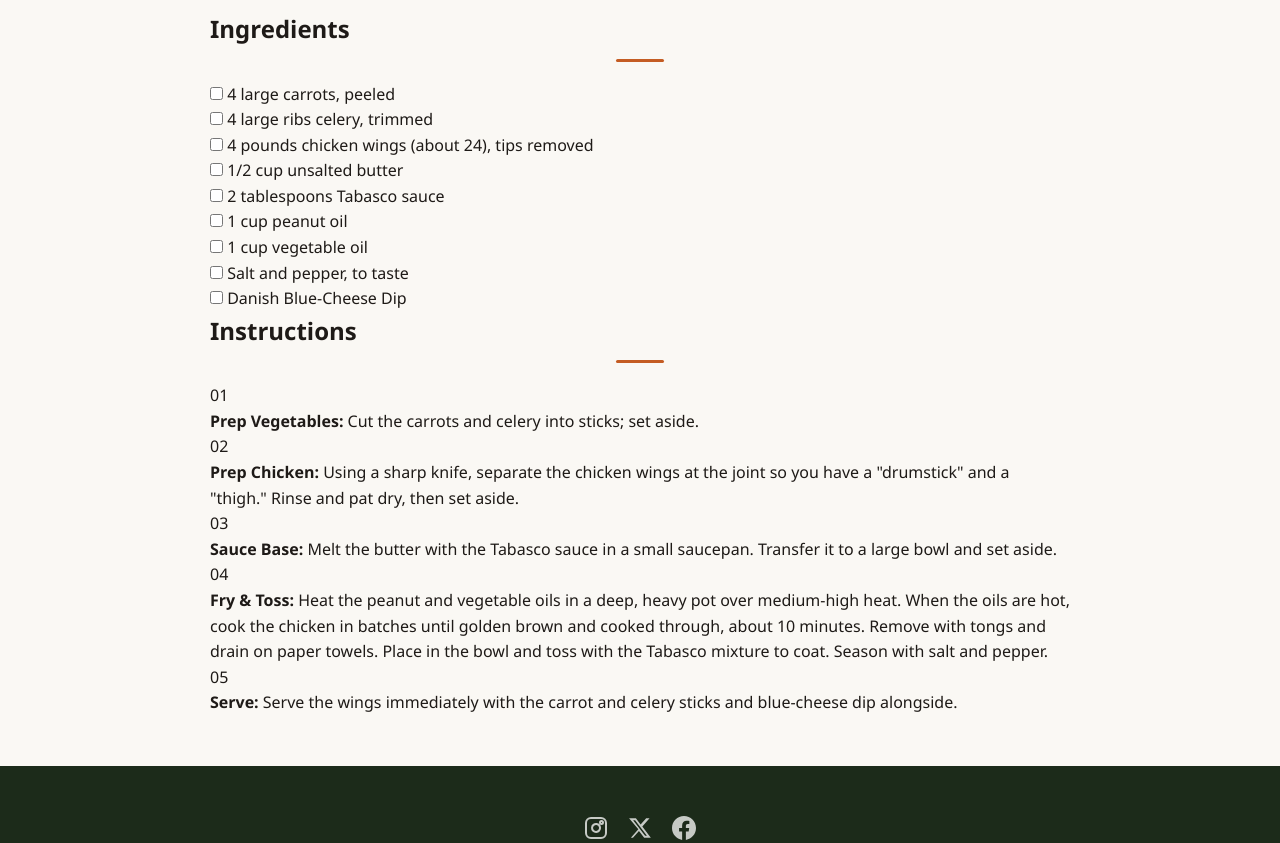
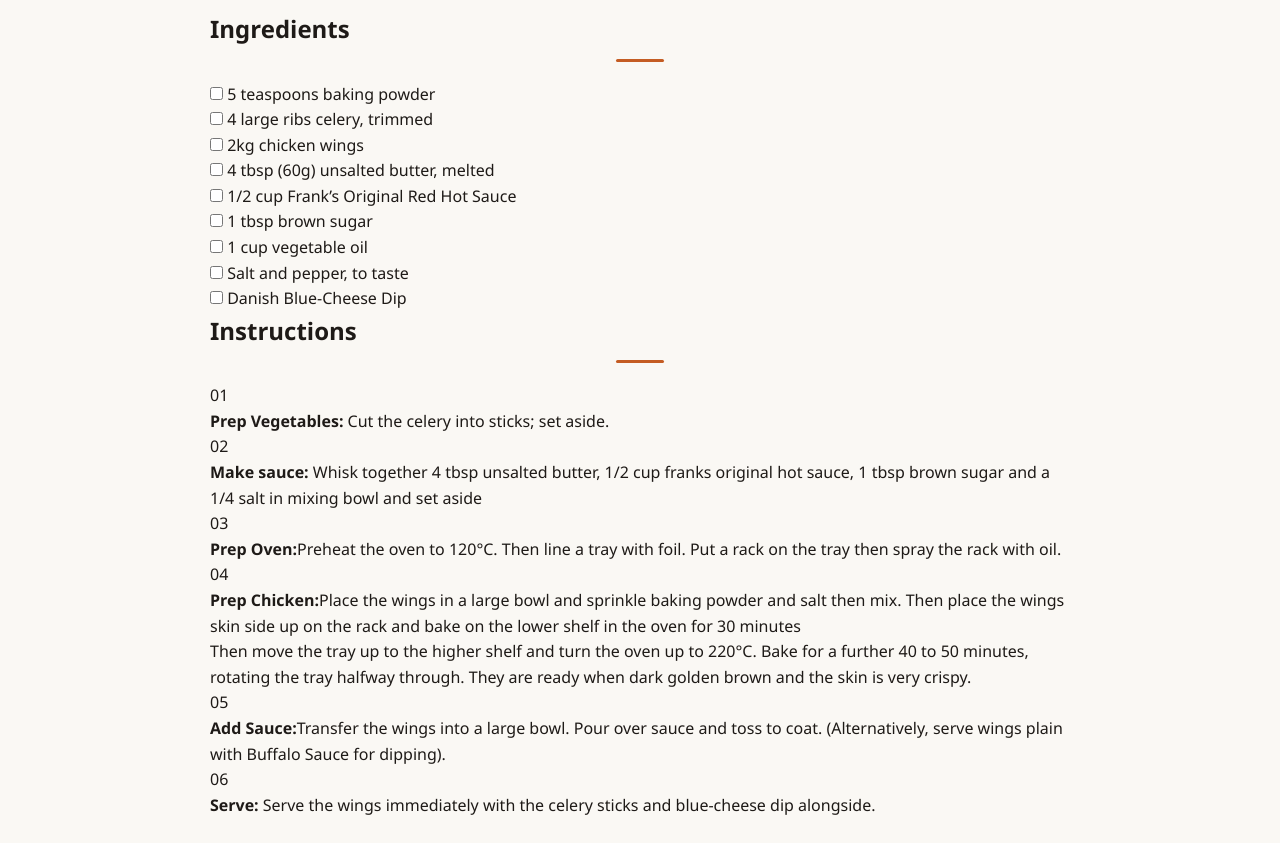
Before and after one commit to code-by-panashe-sanyanga/WHATS-FOR-DINNER, a plain HTML site: page frontend/countries/american/buffalo-wings.html in a window 1280 px wide. Shown: the part 780-1623 px from the top of the page. Drawn offline with Linux system fonts and the light colour scheme.

Commit message:
Update buffalo-wings.html
Changed and fixed some of the buffalo wings

```diff
--- a/frontend/countries/american/buffalo-wings.html
+++ b/frontend/countries/american/buffalo-wings.html
@@ -45,12 +45,12 @@
           <div class="ingredients-list">
               <h2 class="section-title" style="text-align: left; font-size: 1.5rem; margin-bottom: 20px;">Ingredients</h2>
               <ul style="list-style: none; padding: 0;">
-                  <li class="recipe-step-item"><input type="checkbox"> 4 large carrots, peeled</li>
+                  <li class="recipe-step-item"><input type="checkbox"> 5 teaspoons baking powder</li>
                   <li class="recipe-step-item"><input type="checkbox"> 4 large ribs celery, trimmed</li>
-                  <li class="recipe-step-item"><input type="checkbox"> 4 pounds chicken wings (about 24), tips removed</li>
-                  <li class="recipe-step-item"><input type="checkbox"> 1/2 cup unsalted butter</li>
-                  <li class="recipe-step-item"><input type="checkbox"> 2 tablespoons Tabasco sauce</li>
-                  <li class="recipe-step-item"><input type="checkbox"> 1 cup peanut oil</li>
+                  <li class="recipe-step-item"><input type="checkbox"> 2kg chicken wings</li>
+                  <li class="recipe-step-item"><input type="checkbox"> 4 tbsp (60g) unsalted butter, melted</li>
+                  <li class="recipe-step-item"><input type="checkbox"> 1/2 cup Frank’s Original Red Hot Sauce </li>
+                  <li class="recipe-step-item"><input type="checkbox"> 1 tbsp brown sugar</li>
                   <li class="recipe-step-item"><input type="checkbox"> 1 cup vegetable oil</li>
                   <li class="recipe-step-item"><input type="checkbox"> Salt and pepper, to taste</li>
                   <li class="recipe-step-item"><input type="checkbox"> Danish Blue-Cheese Dip</li>
@@ -62,27 +62,33 @@
 
               <div class="instruction-step">
                   <span class="step-label">01</span>
-                  <p><strong>Prep Vegetables:</strong> Cut the carrots and celery into sticks; set aside.</p>
+                  <p><strong>Prep Vegetables:</strong> Cut the celery into sticks; set aside.</p>
               </div>
 
-              <div class="instruction-step">
+             <div class="instruction-step">
                   <span class="step-label">02</span>
-                  <p><strong>Prep Chicken:</strong> Using a sharp knife, separate the chicken wings at the joint so you have a "drumstick" and a "thigh." Rinse and pat dry, then set aside.</p>
+                  <p><strong>Make sauce:</strong> Whisk together 4 tbsp unsalted butter, 1/2 cup franks original hot sauce, 1 tbsp brown sugar and a 1/4 salt in mixing bowl and set aside</p>
               </div>
 
               <div class="instruction-step">
                   <span class="step-label">03</span>
-                  <p><strong>Sauce Base:</strong> Melt the butter with the Tabasco sauce in a small saucepan. Transfer it to a large bowl and set aside.</p>
+                  <p><strong>Prep Oven:</strong>Preheat the oven to 120°C. Then line a tray with foil. Put a rack on the tray then spray the rack with oil.</p>
               </div>
 
               <div class="instruction-step">
                   <span class="step-label">04</span>
-                  <p><strong>Fry & Toss:</strong> Heat the peanut and vegetable oils in a deep, heavy pot over medium-high heat. When the oils are hot, cook the chicken in batches until golden brown and cooked through, about 10 minutes. Remove with tongs and drain on paper towels. Place in the bowl and toss with the Tabasco mixture to coat. Season with salt and pepper.</p>
+                  <p><strong>Prep Chicken:</strong>Place the wings in a large bowl and sprinkle baking powder and salt then mix. Then place the wings skin side up on the rack and bake on the lower shelf in the oven for 30 minutes</p>
+             <p> Then move the tray up to the higher shelf and turn the oven up to 220°C. Bake for a further 40 to 50 minutes, rotating the tray halfway through. They are ready when dark golden brown and the skin is very crispy.</p>
+              </div>
+
+             <div class="instruction-step">
+                  <span class="step-label">05</span>
+                  <p><strong>Add Sauce:</strong>Transfer the wings into a large bowl. Pour over sauce and toss to coat. (Alternatively, serve wings plain with Buffalo Sauce for dipping).</p>
               </div>
 
               <div class="instruction-step">
-                  <span class="step-label">05</span>
-                  <p><strong>Serve:</strong> Serve the wings immediately with the carrot and celery sticks and blue-cheese dip alongside.</p>
+                  <span class="step-label">06</span>
+                  <p><strong>Serve:</strong> Serve the wings immediately with the celery sticks and blue-cheese dip alongside.</p>
               </div>
           </div>
       </div>
```
